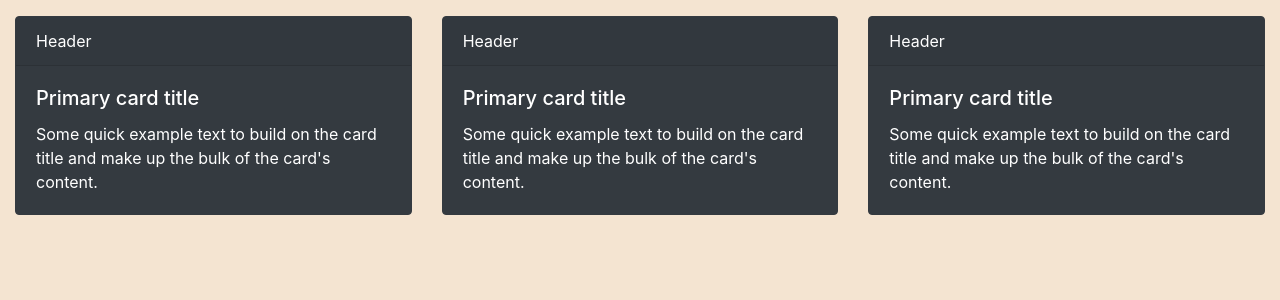
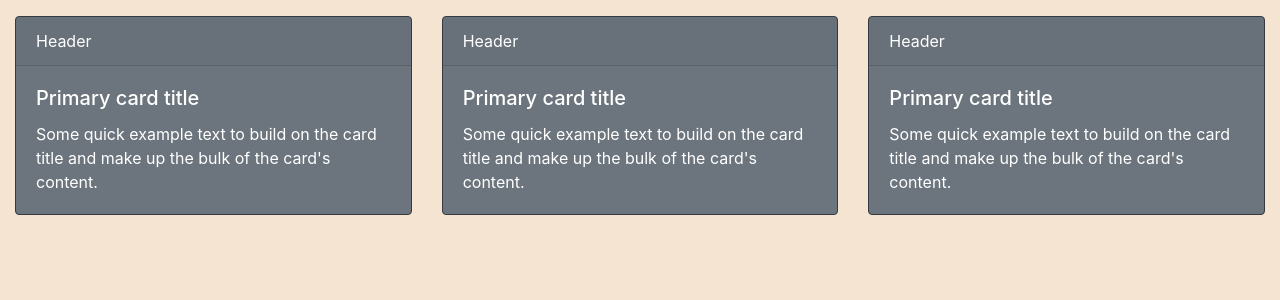
Before and after one commit to 200sx/aihackathon, a Flask app: page / in a window 1280 px wide. Shown: the part 56-356 px from the top of the page. Run offline with Flask 2, Linux system fonts and the light colour scheme; some libraries are stand-ins or nearby versions.

```diff
--- a/templates/home.html
+++ b/templates/home.html
@@ -7,7 +7,7 @@
 
 <div class="card-deck">
 
-  <div class="card border-dark  bg-dark text-white mb-3">
+  <div class="card border-dark  bg-secondary text-white mb-3">
     <div class="card-header">Header</div>
     <div class="card-body text-white">
       <h5 class="card-title">Primary card title</h5>
@@ -15,7 +15,7 @@
     </div>
   </div>
 
-  <div class="card border-dark  bg-dark text-white  mb-3">
+  <div class="card border-dark  bg-secondary text-white  mb-3">
     <div class="card-header">Header</div>
     <div class="card-body text-white">
       <h5 class="card-title">Primary card title</h5>
@@ -23,7 +23,7 @@
     </div>
   </div>
 
-  <div class="card border-dark bg-dark text-white mb-3">
+  <div class="card border-dark bg-secondary text-white mb-3">
     <div class="card-header">Header</div>
     <div class="card-body text-white">
       <h5 class="card-title">Primary card title</h5>
```
